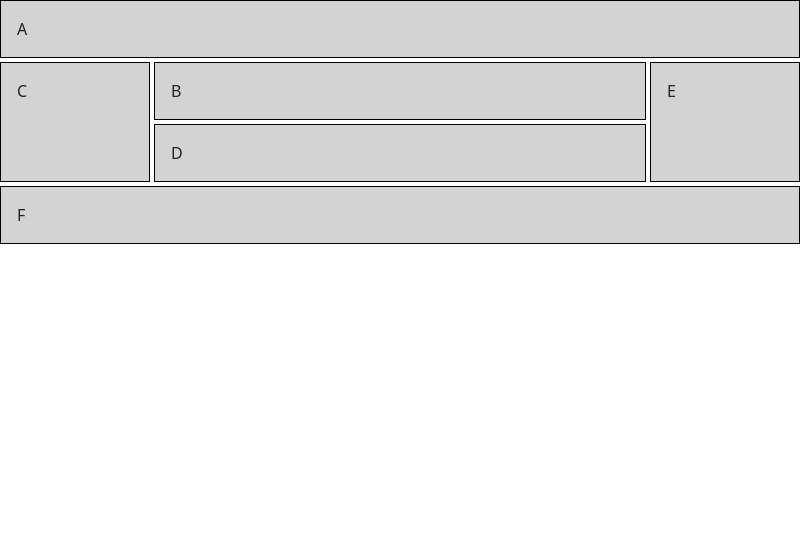
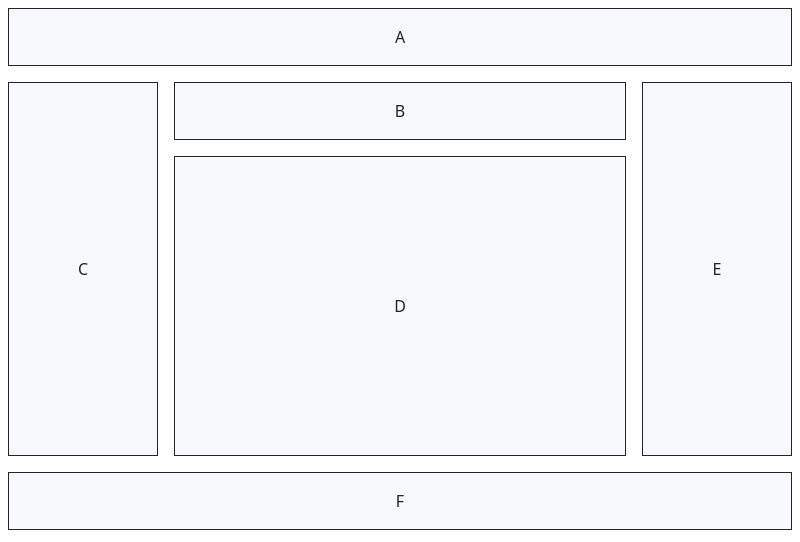
Before and after one commit to Carpinjod/DIN, an Electron app: page UD4Bootstrap/E1Maquetacion/index.html in a window 800 px wide. Drawn offline with nearby package versions, Linux system fonts and the light colour scheme.

Commit message:
Ejercicio1 Maquetación

```diff
--- a/UD4Bootstrap/E1Maquetacion/index.html
+++ b/UD4Bootstrap/E1Maquetacion/index.html
@@ -6,40 +6,43 @@
     <title>Maquetacion</title>
     <link href="https://cdn.jsdelivr.net/npm/bootstrap@5.3.8/dist/css/bootstrap.min.css" rel="stylesheet" integrity="sha384-sRIl4kxILFvY47J16cr9ZwB07vP4J8+LH7qKQnuqkuIAvNWLzeN8tE5YBujZqJLB" crossorigin="anonymous">
     <style>
-        .box {
-            border: 1px solid black;
-            background-color: lightgray;
-            padding: 16px;
+        .altoD {
+            height: 300px;
         }
 
-        .gap {
-            gap: 4px;
+        .anchoCyE {
+            width: 150px;
         }
     </style>
 </head>
 <body>
-    <div class="d-flex flex-column gap">
-        <!-- A -->
-        <div class="box">A</div>
+    <div class="d-flex flex-column gap-3 p-2">
+        <div class="d-flex flex-column">
+            <!--A-->
+            <div class="border border-dark bg-light p-3 d-flex justify-content-center align-items-center">A</div>
+        </div>
 
-        <!-- Contenedor medio -->
-        <div class="d-flex flex-column flex-md-row gap">
-            <!-- C -->
-            <div class="box flex-shrink-0" style="width: 150px;">C</div>
+        <!--Contenedor Medio-->
+        <div class="d-flex flex-column flex-md-row gap-3">
 
-            <!-- B+D -->
-            <div class="d-flex flex-column flex-grow-1 gap">
-                <div class="box">B</div>
-                <div class="box flex-grow-1">D</div>
+            <!--C-->
+            <div class="border border-dark bg-light p-3 d-flex justify-content-center align-items-center flex-shrink-0 anchoCyE">C</div>
+
+            <!--B+D-->
+            <div class="d-flex flex-column flex-grow-1 gap-3">
+                <div class="border border-dark bg-light p-3 d-flex justify-content-center align-items-center">B</div>
+                <div class="border border-dark bg-light p-3 d-flex justify-content-center align-items-center altoD">D</div>
             </div>
 
-            <!-- E -->
-            <div class="box flex-shrink-0" style="width: 150px;">E</div>
+            <!--E-->
+            <div class="border border-dark bg-light p-3 d-flex justify-content-center align-items-center anchoCyE">E</div>
         </div>
 
-        <!-- F -->
-        <div class="box">F</div>
+        <div class="d-flex flex-column gap-3">
+            <!--F-->
+            <div class="border border-dark bg-light p-3 d-flex justify-content-center align-items-center">F</div>
+        </div>
     </div>
+    <script src="https://cdn.jsdelivr.net/npm/bootstrap@5.3.8/dist/js/bootstrap.bundle.min.js" integrity="sha384-FKyoEForCGlyvwx9Hj09JcYn3nv7wiPVlz7YYwJrWVcXK/BmnVDxM+D2scQbITxI" crossorigin="anonymous"></script>
 </body>
-<script src="https://cdn.jsdelivr.net/npm/bootstrap@5.3.2/dist/js/bootstrap.bundle.min.js"></script>
 </html>
```
